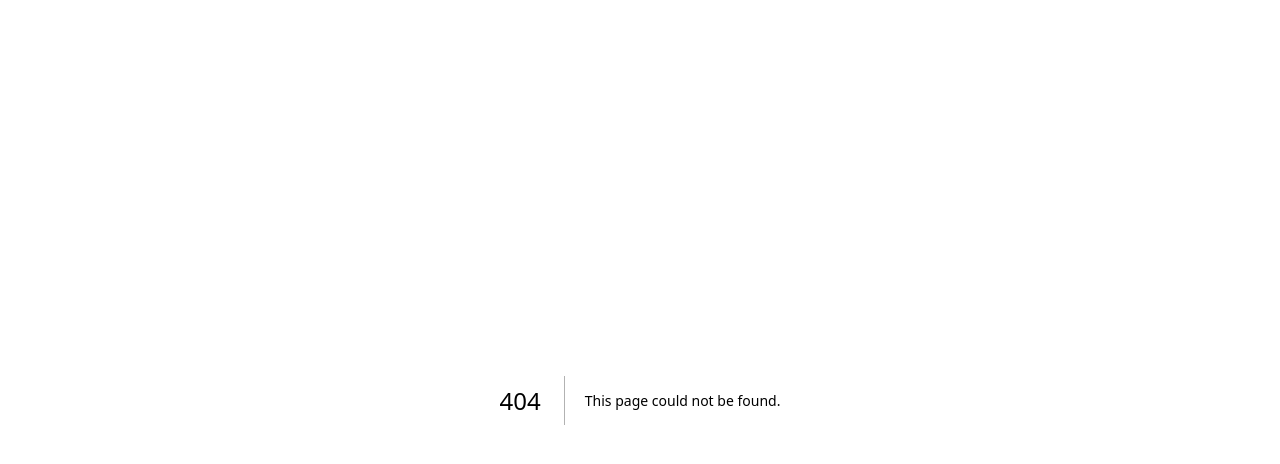
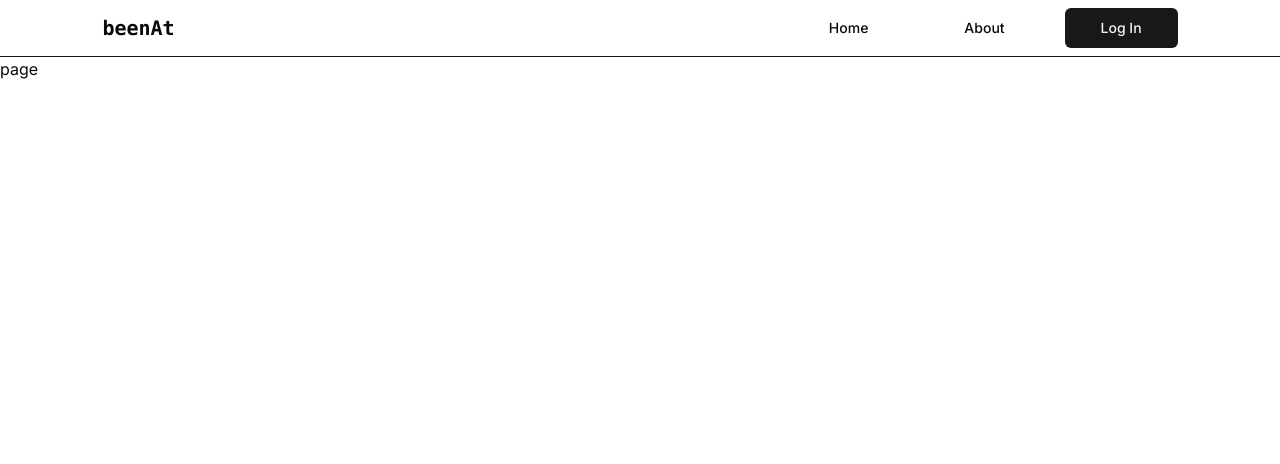
Before and after one commit to jradziejewski/beenat-firebase, a Next.js app: page /about in a window 1280 px wide. Before the commit this address had no page. Shown: the top 464 px of the page. Built offline with nearby package versions, Linux system fonts and the light colour scheme.

Commit message:
feat: add navbar

```diff
--- /dev/null
+++ b/app/about/page.tsx
@@ -0,0 +1,3 @@
+export default function page() {
+  return <div>page</div>;
+}
--- a/app/layout.tsx
+++ b/app/layout.tsx
@@ -1,22 +1,26 @@
-import './globals.css'
-import type { Metadata } from 'next'
-import { Inter } from 'next/font/google'
+import { Navbar } from "@/components/Navbar";
+import "./globals.css";
+import type { Metadata } from "next";
+import { Inter } from "next/font/google";
 
-const inter = Inter({ subsets: ['latin'] })
+const inter = Inter({ subsets: ["latin"] });
 
 export const metadata: Metadata = {
-  title: 'Create Next App',
-  description: 'Generated by create next app',
-}
+  title: "Create Next App",
+  description: "Generated by create next app",
+};
 
 export default function RootLayout({
   children,
 }: {
-  children: React.ReactNode
+  children: React.ReactNode;
 }) {
   return (
     <html lang="en">
-      <body className={inter.className}>{children}</body>
+      <body className={inter.className}>
+        <Navbar />
+        {children}
+      </body>
     </html>
-  )
+  );
 }
--- a/app/page.tsx
+++ b/app/page.tsx
@@ -1,9 +1,7 @@
-import Navbar from "@/components/Navbar/Navbar";
-
 export default function Home() {
   return (
     <div>
-      <Navbar />
+      <main>Some content</main>
     </div>
   );
 }
--- a/components/Navbar/Navbar.tsx
+++ b/components/Navbar/Navbar.tsx
@@ -1,7 +1,73 @@
-import React from "react";
+"use client";
+import {
+  NavigationMenuItem,
+  NavigationMenuLink,
+} from "@radix-ui/react-navigation-menu";
+import Link from "next/link";
+import { useState } from "react";
+import { FiMenu, FiX } from "react-icons/fi";
+import {
+  NavigationMenu,
+  NavigationMenuList,
+  navigationMenuTriggerStyle,
+} from "../ui/navigation-menu";
+import { Button } from "../ui/button";
 
 function Navbar() {
-  return <div>Navbar</div>;
+  const [isOpen, setIsOpen] = useState(false);
+
+  function handleOpenNavbar() {
+    setIsOpen(!isOpen);
+  }
+
+  return (
+    <header className="border-b border-primary py-2">
+      <div className="flex items-center justify-between xl:max-w-7xl xl:mx-auto max-w-full px-[8%] flex-wrap w-full">
+        <span className="select-none font-mono font-extrabold text-xl">
+          beenAt
+        </span>
+
+        <Button size="icon" className="lg:hidden" onClick={handleOpenNavbar}>
+          <FiMenu className={`${isOpen ? "hidden" : "block"} h-5 w-5`} />
+          <FiX className={`${isOpen ? "block" : "hidden"} h-5 w-5`} />
+        </Button>
+
+        <nav
+          className={`${
+            isOpen ? "block" : "hidden"
+          } lg:block min-h-10 w-full flex justify-center lg:items-center lg:w-auto transition-all ease-in-out delay-150`}
+        >
+          <NavigationMenu>
+            <NavigationMenuList className="text-base flex flex-col gap-5 my-5 lg:my-0 lg:flex-row lg:justify-between">
+              <NavigationMenuItem>
+                <NavigationMenuLink className={navigationMenuTriggerStyle()}>
+                  <Link className="lg:px-5 py-2" href="/">
+                    Home
+                  </Link>
+                </NavigationMenuLink>
+              </NavigationMenuItem>
+              <NavigationMenuItem>
+                <NavigationMenuLink className={navigationMenuTriggerStyle()}>
+                  <Link className="lg:px-5 py-2" href="/about">
+                    About
+                  </Link>
+                </NavigationMenuLink>
+              </NavigationMenuItem>
+              <NavigationMenuItem className="w-full">
+                <NavigationMenuLink
+                  className={`${navigationMenuTriggerStyle()} bg-primary text-secondary`}
+                >
+                  <Link className="lg:px-5 py-2" href="/">
+                    Log In
+                  </Link>
+                </NavigationMenuLink>
+              </NavigationMenuItem>
+            </NavigationMenuList>
+          </NavigationMenu>
+        </nav>
+      </div>
+    </header>
+  );
 }
 
 export default Navbar;
--- /dev/null
+++ b/components/ui/navigation-menu.tsx
@@ -0,0 +1,128 @@
+import * as React from "react"
+import * as NavigationMenuPrimitive from "@radix-ui/react-navigation-menu"
+import { cva } from "class-variance-authority"
+import { ChevronDown } from "lucide-react"
+
+import { cn } from "@/lib/utils"
+
+const NavigationMenu = React.forwardRef<
+  React.ElementRef<typeof NavigationMenuPrimitive.Root>,
+  React.ComponentPropsWithoutRef<typeof NavigationMenuPrimitive.Root>
+>(({ className, children, ...props }, ref) => (
+  <NavigationMenuPrimitive.Root
+    ref={ref}
+    className={cn(
+      "relative z-10 flex max-w-max flex-1 items-center justify-center",
+      className
+    )}
+    {...props}
+  >
+    {children}
+    <NavigationMenuViewport />
+  </NavigationMenuPrimitive.Root>
+))
+NavigationMenu.displayName = NavigationMenuPrimitive.Root.displayName
+
+const NavigationMenuList = React.forwardRef<
+  React.ElementRef<typeof NavigationMenuPrimitive.List>,
+  React.ComponentPropsWithoutRef<typeof NavigationMenuPrimitive.List>
+>(({ className, ...props }, ref) => (
+  <NavigationMenuPrimitive.List
+    ref={ref}
+    className={cn(
+      "group flex flex-1 list-none items-center justify-center space-x-1",
+      className
+    )}
+    {...props}
+  />
+))
+NavigationMenuList.displayName = NavigationMenuPrimitive.List.displayName
+
+const NavigationMenuItem = NavigationMenuPrimitive.Item
+
+const navigationMenuTriggerStyle = cva(
+  "group inline-flex h-10 w-max items-center justify-center rounded-md bg-background px-4 py-2 text-sm font-medium transition-colors hover:bg-accent hover:text-accent-foreground focus:bg-accent focus:text-accent-foreground focus:outline-none disabled:pointer-events-none disabled:opacity-50 data-[active]:bg-accent/50 data-[state=open]:bg-accent/50"
+)
+
+const NavigationMenuTrigger = React.forwardRef<
+  React.ElementRef<typeof NavigationMenuPrimitive.Trigger>,
+  React.ComponentPropsWithoutRef<typeof NavigationMenuPrimitive.Trigger>
+>(({ className, children, ...props }, ref) => (
+  <NavigationMenuPrimitive.Trigger
+    ref={ref}
+    className={cn(navigationMenuTriggerStyle(), "group", className)}
+    {...props}
+  >
+    {children}{" "}
+    <ChevronDown
+      className="relative top-[1px] ml-1 h-3 w-3 transition duration-200 group-data-[state=open]:rotate-180"
+      aria-hidden="true"
+    />
+  </NavigationMenuPrimitive.Trigger>
+))
+NavigationMenuTrigger.displayName = NavigationMenuPrimitive.Trigger.displayName
+
+const NavigationMenuContent = React.forwardRef<
+  React.ElementRef<typeof NavigationMenuPrimitive.Content>,
+  React.ComponentPropsWithoutRef<typeof NavigationMenuPrimitive.Content>
+>(({ className, ...props }, ref) => (
+  <NavigationMenuPrimitive.Content
+    ref={ref}
+    className={cn(
+      "left-0 top-0 w-full data-[motion^=from-]:animate-in data-[motion^=to-]:animate-out data-[motion^=from-]:fade-in data-[motion^=to-]:fade-out data-[motion=from-end]:slide-in-from-right-52 data-[motion=from-start]:slide-in-from-left-52 data-[motion=to-end]:slide-out-to-right-52 data-[motion=to-start]:slide-out-to-left-52 md:absolute md:w-auto ",
+      className
+    )}
+    {...props}
+  />
+))
+NavigationMenuContent.displayName = NavigationMenuPrimitive.Content.displayName
+
+const NavigationMenuLink = NavigationMenuPrimitive.Link
+
+const NavigationMenuViewport = React.forwardRef<
+  React.ElementRef<typeof NavigationMenuPrimitive.Viewport>,
+  React.ComponentPropsWithoutRef<typeof NavigationMenuPrimitive.Viewport>
+>(({ className, ...props }, ref) => (
+  <div className={cn("absolute left-0 top-full flex justify-center")}>
+    <NavigationMenuPrimitive.Viewport
+      className={cn(
+        "origin-top-center relative mt-1.5 h-[var(--radix-navigation-menu-viewport-height)] w-full overflow-hidden rounded-md border bg-popover text-popover-foreground shadow-lg data-[state=open]:animate-in data-[state=closed]:animate-out data-[state=closed]:zoom-out-95 data-[state=open]:zoom-in-90 md:w-[var(--radix-navigation-menu-viewport-width)]",
+        className
+      )}
+      ref={ref}
+      {...props}
+    />
+  </div>
+))
+NavigationMenuViewport.displayName =
+  NavigationMenuPrimitive.Viewport.displayName
+
+const NavigationMenuIndicator = React.forwardRef<
+  React.ElementRef<typeof NavigationMenuPrimitive.Indicator>,
+  React.ComponentPropsWithoutRef<typeof NavigationMenuPrimitive.Indicator>
+>(({ className, ...props }, ref) => (
+  <NavigationMenuPrimitive.Indicator
+    ref={ref}
+    className={cn(
+      "top-full z-[1] flex h-1.5 items-end justify-center overflow-hidden data-[state=visible]:animate-in data-[state=hidden]:animate-out data-[state=hidden]:fade-out data-[state=visible]:fade-in",
+      className
+    )}
+    {...props}
+  >
+    <div className="relative top-[60%] h-2 w-2 rotate-45 rounded-tl-sm bg-border shadow-md" />
+  </NavigationMenuPrimitive.Indicator>
+))
+NavigationMenuIndicator.displayName =
+  NavigationMenuPrimitive.Indicator.displayName
+
+export {
+  navigationMenuTriggerStyle,
+  NavigationMenu,
+  NavigationMenuList,
+  NavigationMenuItem,
+  NavigationMenuContent,
+  NavigationMenuTrigger,
+  NavigationMenuLink,
+  NavigationMenuIndicator,
+  NavigationMenuViewport,
+}
--- a/package.json
+++ b/package.json
@@ -10,6 +10,7 @@
     "prepare": "husky install"
   },
   "dependencies": {
+    "@radix-ui/react-navigation-menu": "^1.1.3",
     "@radix-ui/react-slot": "^1.0.2",
     "@types/node": "20.5.0",
     "@types/react": "18.2.20",
```
Also changed, not shown: 1 other file (tests, documents, lock files or other folders).
